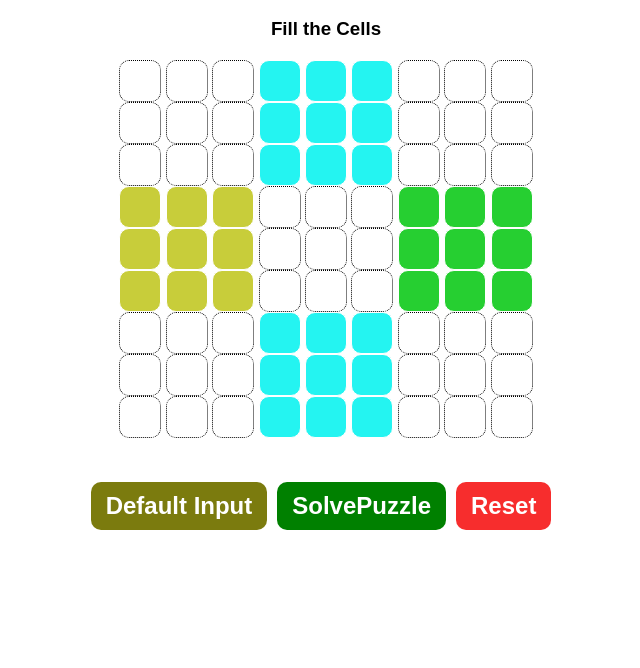
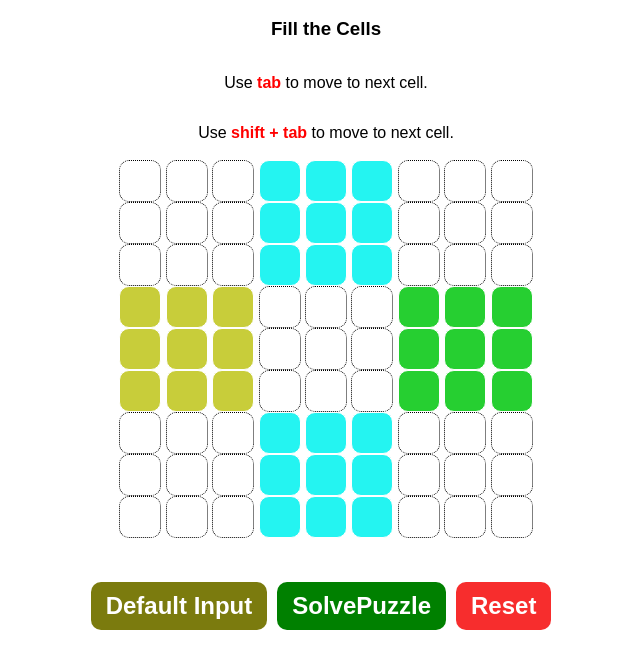
Before and after one commit to tangentveil/Sudoku-Solver, a plain HTML site: page index.html in a window 1280 px wide. Shown: the part 116-784 px from the top of the page, without its empty margins (194-834 px from the left). Drawn offline with Linux system fonts and the light colour scheme.

Commit message:
13 Jan 2023

```diff
--- a/index.html
+++ b/index.html
@@ -15,7 +15,11 @@
     </div>
     <div class="Heading">Sudoku Solver</div>
 
-    <div class="status"><h3>Fill the Cells</h3></div>
+    <div class="status">
+        <h3>Fill the Cells</h3>
+        <p>Use <span>tab</span> to move to next cell.</p>
+        <p>Use <span>shift + tab</span> to move to next cell.</p>
+    </div>
 
     <div class="sudoku_grid">
         <div>
--- a/style.css
+++ b/style.css
@@ -8,9 +8,15 @@
 
 .status{
     display: flex;
+    flex-direction: column;
     justify-content: center;
     align-items: center;
     padding: 2px;
+}
+
+.status p span{
+    color: red;
+    font-weight: 600;
 }
 
 .status1{
```
